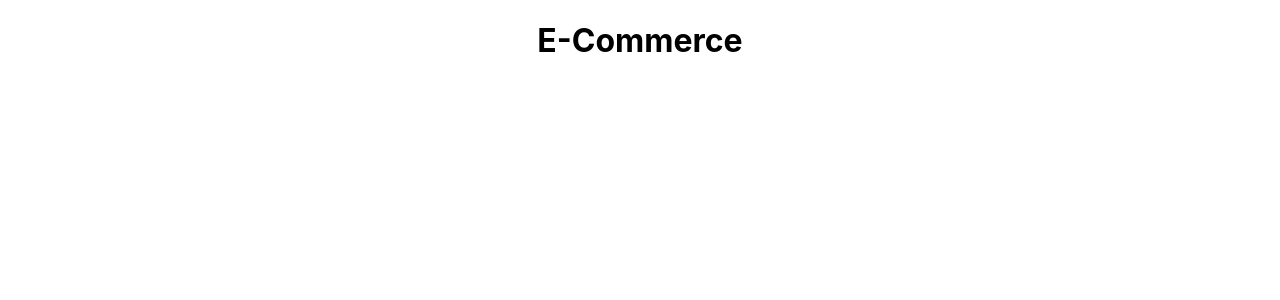
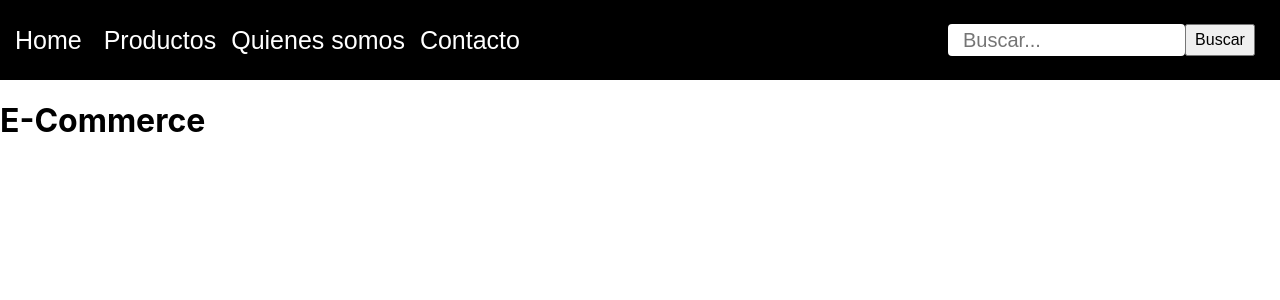
Before and after one commit to gaprim/coderhouse_rj, a React (Create React App) app: page / in a window 1280 px wide. Shown: the top 300 px of the page. Built offline with nearby package versions, Linux system fonts and the light colour scheme.

Commit message:
Primera barra de navegación en react

```diff
--- a/src/App.css
+++ b/src/App.css
@@ -1,38 +1,119 @@
 .App {
-  text-align: center;
+  width: 100vw;
+  height: 100vh;
 }
 
-.App-logo {
-  height: 40vmin;
-  pointer-events: none;
+body {
+  margin: 0;
+  padding: 0;
 }
 
-@media (prefers-reduced-motion: no-preference) {
-  .App-logo {
-    animation: App-logo-spin infinite 20s linear;
+button:hover {
+  cursor: pointer;
+}
+
+.Navbar {
+background-color: black;
+width: 100%;
+height: 80px;
+font-family: Arial, Helvetica, sans-serif;
+display: flex;
+}
+
+.Navbar .leftSide {
+  flex: 50%;
+  display: flex;
+  justify-content: left;
+  align-items: center;
+
+}
+
+.Navbar .leftSide .links {
+  max-height: 80px;
+
+}
+
+.Navbar .leftSide button{
+  display: none;
+  margin-left: 20px;
+
+}
+
+.Navbar .leftSide #hidden{
+  display: flex;
+
+
+}
+
+.Navbar .leftSide .links a {
+  text-decoration: none;
+  color: white;
+  font-size: 25px;
+  margin-left: 15px;
+
+}
+
+.Navbar .rightSide {
+  flex: 50%;
+  display: flex;
+  align-items: center;
+  justify-content: flex-end;
+  padding-right: 25px;
+}
+
+.rightSide input {
+  width: 220px;
+  height: 30px;
+  border: none;
+  border-radius: 4px;
+  font-size: 20px;
+  padding-left: 15px;
+  color: black;
+}
+
+.rightSide button {
+  height: 32px;
+  width: 70px;
+  font-size: 16px;
+
+}
+
+@media only screen and (max-width: 850px){
+  .Navbar .leftSide .links a {
+    font-size: 20px;
   }
 }
 
-.App-header {
-  background-color: #282c34;
-  min-height: 100vh;
-  display: flex;
-  flex-direction: column;
-  align-items: center;
-  justify-content: center;
-  font-size: calc(10px + 2vmin);
-  color: white;
+@media only screen and (max-width: 750px){
+  .Navbar .leftSide .links a {
+    font-size: 15px;
+    display: flex;
+  }
 }
 
-.App-link {
-  color: #61dafb;
-}
+@media only screen and (max-width: 650px){
+  .Navbar .leftSide button {
+    display: flex;
+  }
 
-@keyframes App-logo-spin {
-  from {
-    transform: rotate(0deg);
+  .Navbar .leftSide .links {
+    display: none;
   }
-  to {
-    transform: rotate(360deg);
+  .Navbar .leftSide #hidden {
+    position: absolute;
+    left: 0px;
+    top: 80px;
+    height: 230px;
+    max-height: 230px;
+    width: 100%;
+    background-color: black;
+    display: flex;
+    flex-direction: column;
+    align-items: center;
+  }
+
+  .Navbar .leftSide #hidden a{
+    margin: 10px;
+    font-size: 25px;
   }
 }
--- a/src/App.js
+++ b/src/App.js
@@ -1,9 +1,10 @@
-import logo from './logo.svg';
-import './App.css';
+import './App.css'
+import Navbar from './Components/Navbar';
 
 function App() {
   return (
     <div className="App">
+      <Navbar />
       <h1>E-Commerce</h1>
     </div>
 
--- /dev/null
+++ b/src/Components/Navbar.js
@@ -0,0 +1,26 @@
+import React, { useState } from "react";
+
+import "../App.css";
+
+function Navbar() {
+    const [showLinks, setShowLinks] = useState(false);
+    return (
+    <div className="Navbar">
+      <div className="leftSide">
+        <div className="links" id={showLinks ? "hidden" : ""}>
+          <a href="/home">Home</a>
+          <a href="/productos"> Productos</a>
+          <a href="/about-us">Quienes somos</a>
+          <a href="/contact">Contacto</a>
+        </div>
+        <button onClick={()=> setShowLinks(!showLinks)}>Menu</button>
+      </div>
+      <div className="rightSide">
+          <input type = "text" placeholder="Buscar..." />
+          <button>Buscar</button>
+      </div>
+    </div>
+  );
+}
+
+export default Navbar;
```
